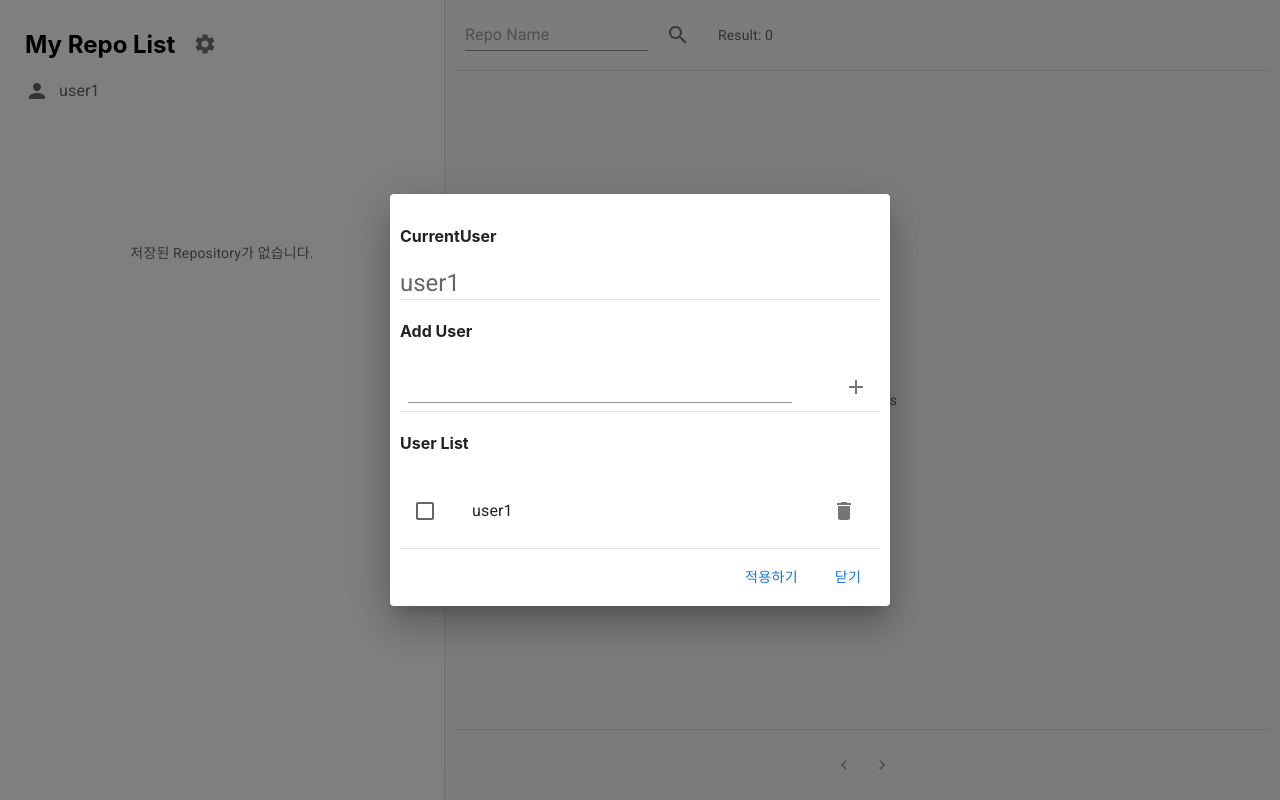
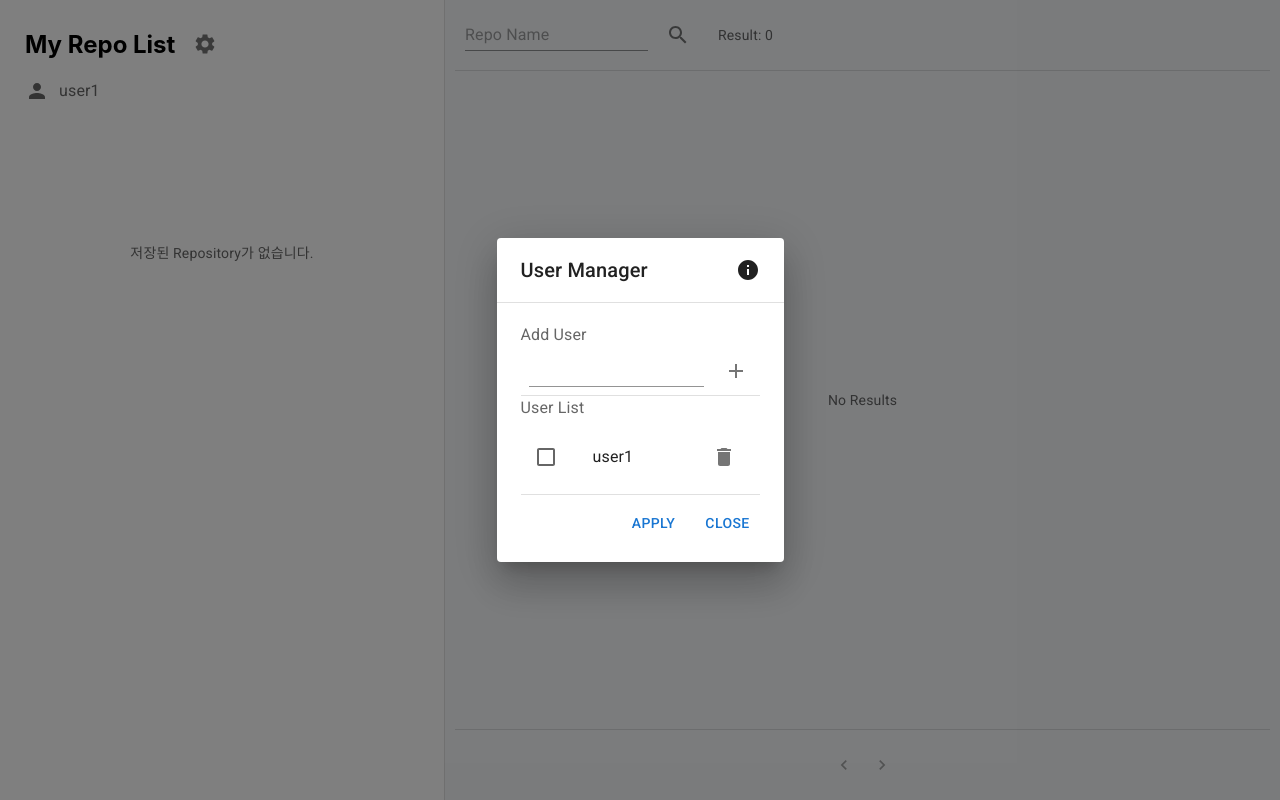
Before and after one commit to KiimDoHyun/Git-Api, a React (Create React App) app: page / in a window 1280 px wide. Both pictures are taken after a click on the button 205 px from the left and 44 px from the top of the page. Built offline with nearby package versions, Linux system fonts and the light colour scheme.

Commit message:
design: 사용자 관리 Dialog title, 각 영역 header 수정

```diff
--- a/src/Component/UserSettingDialog.jsx
+++ b/src/Component/UserSettingDialog.jsx
@@ -1,7 +1,6 @@
-import { Dialog, Divider } from "@mui/material";
+import { Dialog, DialogContent, Divider } from "@mui/material";
 import React, { useCallback, useEffect, useState } from "react";
 import { useRecoilState, useSetRecoilState } from "recoil";
-import styled from "styled-components";
 import {
     rc_user_showSetUserModal,
     rc_user_user,
@@ -39,42 +38,64 @@ const UserSettingDialog = () => {
     // 사용자 리스트
     const [userList, setUserList] = useRecoilState(rc_user_userList);
 
+    // 사용자 추가하기전 입력값 체크
+    const checkValue = useCallback(
+        (input) => {
+            let check = true;
+
+            // 최대 등록 개수 초과
+            if (userList.length === 5) {
+                enqueueSnackbar("사용자는 5명 까지 등록 가능합니다.", {
+                    variant: "warning",
+                });
+                check = false;
+            }
+
+            // 중복 사용자 등록
+            if (userList.find((findItem) => findItem === input)) {
+                enqueueSnackbar("이미 등록된 사용자입니다.", {
+                    variant: "warning",
+                });
+                check = false;
+            }
+
+            // 빈 입력값
+            if (!input) {
+                enqueueSnackbar("등록할 사용자명을 입력하세요", {
+                    variant: "warning",
+                });
+                check = false;
+            }
+
+            return check;
+        },
+        [userList, enqueueSnackbar]
+    );
+
     // 새로운 사용자 추가
     const onSubmit = useCallback(
         (e) => {
             e.preventDefault();
             const inputValue = e.target[0].value;
 
-            if (userList.length === 5) {
-                enqueueSnackbar("사용자는 5명 까지 등록 가능합니다.", {
-                    variant: "warning",
-                });
-                return;
-            }
+            // 사용자 입력값 체크
+            const inputCheckResult = checkValue(inputValue);
+            if (!inputCheckResult) return;
 
-            if (userList.find((findItem) => findItem === inputValue)) {
-                enqueueSnackbar("이미 등록된 사용자입니다.", {
-                    variant: "warning",
-                });
-                return;
-            }
-
-            if (!inputValue) {
-                enqueueSnackbar("등록할 사용자명을 입력하세요", {
-                    variant: "warning",
-                });
-                return;
-            }
-
+            // 기존 사용자 배열, localStorage 업데이트
             setUserList((prevUserList) => [...prevUserList, inputValue]);
             setLocalStorage(`${inputValue}_repoList`, []);
             setLocalStorage(`userList`, [...userList, inputValue]);
+
+            // 입력값 초기화
             e.target[0].value = "";
+
+            // 메세지
             enqueueSnackbar("새로운 사용자를 등록했습니다.", {
                 variant: "success",
             });
         },
-        [userList, enqueueSnackbar, setUserList]
+        [userList, enqueueSnackbar, setUserList, checkValue]
     );
 
     // 적용하기
@@ -152,11 +173,10 @@ const UserSettingDialog = () => {
     return (
         <>
             <Dialog open={showSetUserModal} onClose={onClose}>
-                <UserSettingDialogBlock>
-                    <TitleArea currentUser={currentUser} />
+                <TitleArea />
+                <Divider />
 
-                    <Divider />
-
+                <DialogContent>
                     <InputArea onSubmit={onSubmit} />
 
                     <Divider />
@@ -171,15 +191,9 @@ const UserSettingDialog = () => {
                     <Divider />
 
                     <ButtonArea onClickOK={onClickOK} onClose={onClose} />
-                </UserSettingDialogBlock>
+                </DialogContent>
             </Dialog>
         </>
     );
 };
-
-const UserSettingDialogBlock = styled.div`
-    width: 500px;
-    padding: 10px;
-    box-sizing: border-box;
-`;
 export default UserSettingDialog;
--- a/src/Component/UserSettingDialog/ButtonArea.jsx
+++ b/src/Component/UserSettingDialog/ButtonArea.jsx
@@ -1,12 +1,16 @@
-import { Button } from "@mui/material";
+import { Button, Tooltip } from "@mui/material";
 import React from "react";
 import styled from "styled-components";
 
 const ButtonArea = ({ onClickOK, onClose }) => {
     return (
         <ButtonAreaBlock>
-            <Button onClick={onClickOK}>적용하기</Button>
-            <Button onClick={onClose}>닫기</Button>
+            <Tooltip title="사용자 변경을 적용합니다.">
+                <Button onClick={onClickOK}>Apply</Button>
+            </Tooltip>
+            <Tooltip title="사용자 변경을 적용하지 않습니다.">
+                <Button onClick={onClose}>Close</Button>
+            </Tooltip>
         </ButtonAreaBlock>
     );
 };
--- a/src/Component/UserSettingDialog/InputArea.jsx
+++ b/src/Component/UserSettingDialog/InputArea.jsx
@@ -1,4 +1,4 @@
-import { IconButton, Input } from "@mui/material";
+import { DialogContentText, IconButton, Input } from "@mui/material";
 import React from "react";
 import AddIcon from "@mui/icons-material/Add";
 import styled from "styled-components";
@@ -6,10 +6,10 @@ import styled from "styled-components";
 const InputArea = ({ onSubmit }) => {
     return (
         <>
-            <h4>Add User</h4>
+            <DialogContentText>Add User</DialogContentText>
             <InputAreaForm onSubmit={onSubmit}>
                 <Input sx={{ m: 1, width: "80%" }} />
-                <IconButton type="submit" style={{ width: "10%" }}>
+                <IconButton type="submit" style={{ width: "20%" }}>
                     <AddIcon />
                 </IconButton>
             </InputAreaForm>
--- a/src/Component/UserSettingDialog/TitleArea.jsx
+++ b/src/Component/UserSettingDialog/TitleArea.jsx
@@ -1,13 +1,25 @@
-import { Typography } from "@mui/material";
+import { DialogTitle, Tooltip } from "@mui/material";
 import React from "react";
+import InfoIcon from "@mui/icons-material/Info";
 
-const TitleArea = ({ currentUser }) => {
+const style = {
+    display: "flex",
+    justifyContent: "space-between",
+    alignItems: "center",
+};
+const TitleArea = () => {
     return (
         <>
-            <h4>CurrentUser</h4>
-            <Typography variant="h5" color="text.secondary">
-                {currentUser}
-            </Typography>
+            <DialogTitle style={style}>
+                User Manager
+                <Tooltip
+                    arrow
+                    title={`사용자 변경은 Apply를 눌러야 최종 적용 됩니다.`}
+                    placement="right"
+                >
+                    <InfoIcon />
+                </Tooltip>
+            </DialogTitle>
         </>
     );
 };
--- a/src/Component/UserSettingDialog/UserListArea.jsx
+++ b/src/Component/UserSettingDialog/UserListArea.jsx
@@ -1,5 +1,6 @@
 import {
     Checkbox,
+    DialogContentText,
     IconButton,
     List,
     ListItem,
@@ -8,7 +9,6 @@ import {
     ListItemText,
 } from "@mui/material";
 import React from "react";
-import styled from "styled-components";
 import DeleteIcon from "@mui/icons-material/Delete";
 
 const UserListArea = ({
@@ -19,7 +19,8 @@ const UserListArea = ({
 }) => {
     return (
         <>
-            <h4>User List</h4>
+            <DialogContentText>User List</DialogContentText>
+
             <List>
                 {userList.map((item, idx) => (
                     <ListItem
@@ -52,5 +53,4 @@ const UserListArea = ({
     );
 };
 
-const UserListAreaBlock = styled.div``;
 export default React.memo(UserListArea);
```
